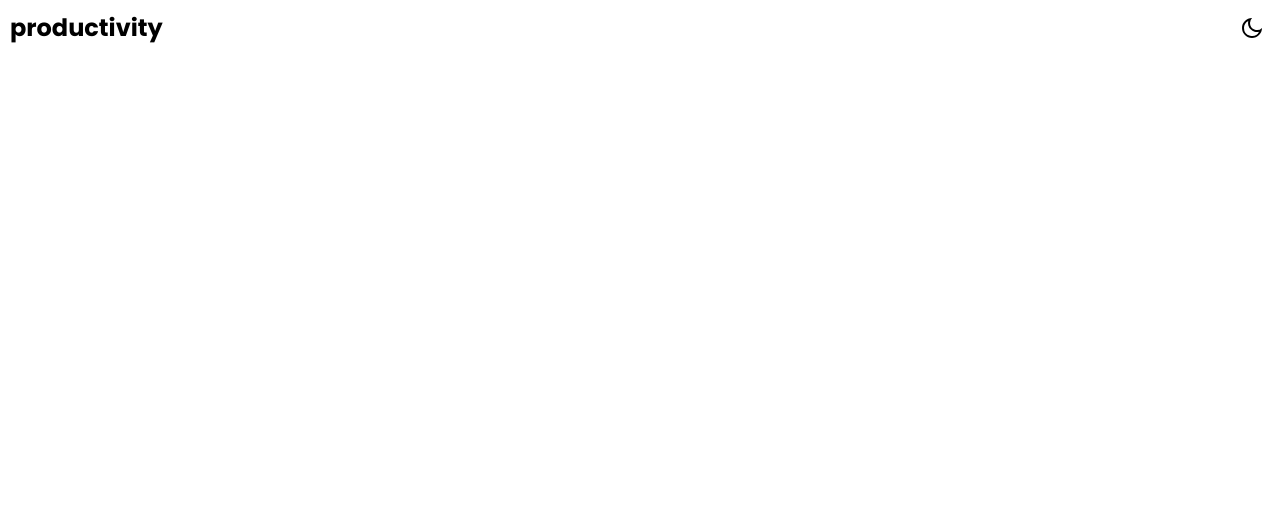
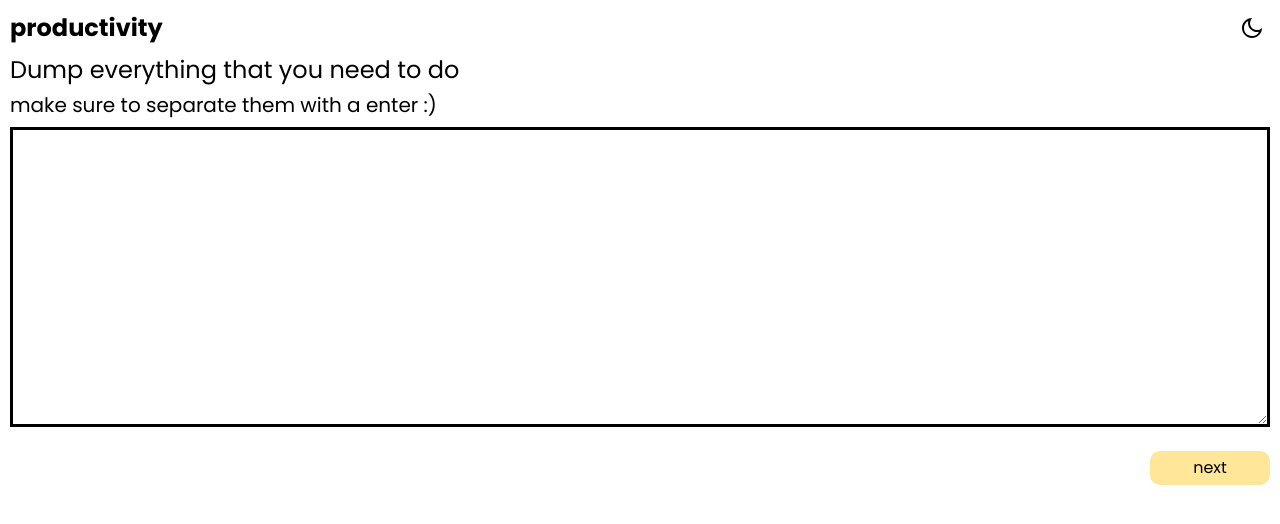
Before and after one commit to colorlessenergy/productivity, a Next.js app: page / in a window 1280 px wide. Shown: the top 524 px of the page. Built offline with nearby package versions, Linux system fonts and the light colour scheme.

Commit message:
add functionality to save all tasks into state

```diff
--- a/pages/index.js
+++ b/pages/index.js
@@ -1,8 +1,17 @@
+import { useState } from 'react';
 import Head from 'next/head';
 
 import Nav from '../shared/components/Nav';
+import First from '../shared/components/Forms/First';
 
 export default function Home () {
+    const [ tasks, setTasks ] = useState({
+        allTasks: [],
+        quickTasks: [],
+        firstPriority: [],
+        secondPriority: []
+    });
+
     return (
         <div>
             <Head>
@@ -13,6 +22,8 @@ export default function Home () {
 
             <div className="container">
                 <Nav />
+
+                <First setTasks={ setTasks } />
             </div>
         </div>
     );
--- a/shared/components/Forms/First.js
+++ b/shared/components/Forms/First.js
@@ -1,4 +1,17 @@
-const First = () => {
+import { useState } from 'react';
+
+const First = ({ setTasks }) => {
+    const [ allTasks, setAllTasks ] = useState([]);
+    const handleTextareaChange = (event) => {
+        setAllTasks(event.target.value.split('\n'))
+    }
+
+    const handleSubmit = (event) => {
+        event.preventDefault();
+
+        setTasks(previousTasks => ({...previousTasks, allTasks: allTasks.filter(task => task !== '')}));
+    }
+
     return (
         <div>
             <p className="mb-1 font-size-3">
@@ -8,11 +21,13 @@ const First = () => {
                 make sure to separate them with a enter :)
             </p>
 
-            <form>
+            <form onSubmit={ handleSubmit }>
                 <label
                     htmlFor="allTask"
                     className="d-none">Dump everything that you need to do</label>
-                <textarea className="all-tasks-textarea mb-2"></textarea>
+                <textarea
+                    onChange={ handleTextareaChange }
+                    className="all-tasks-textarea mb-2"></textarea>
 
                 <div className="text-right">
                     <button className="submit-button background-color-yellow">next</button>
```
